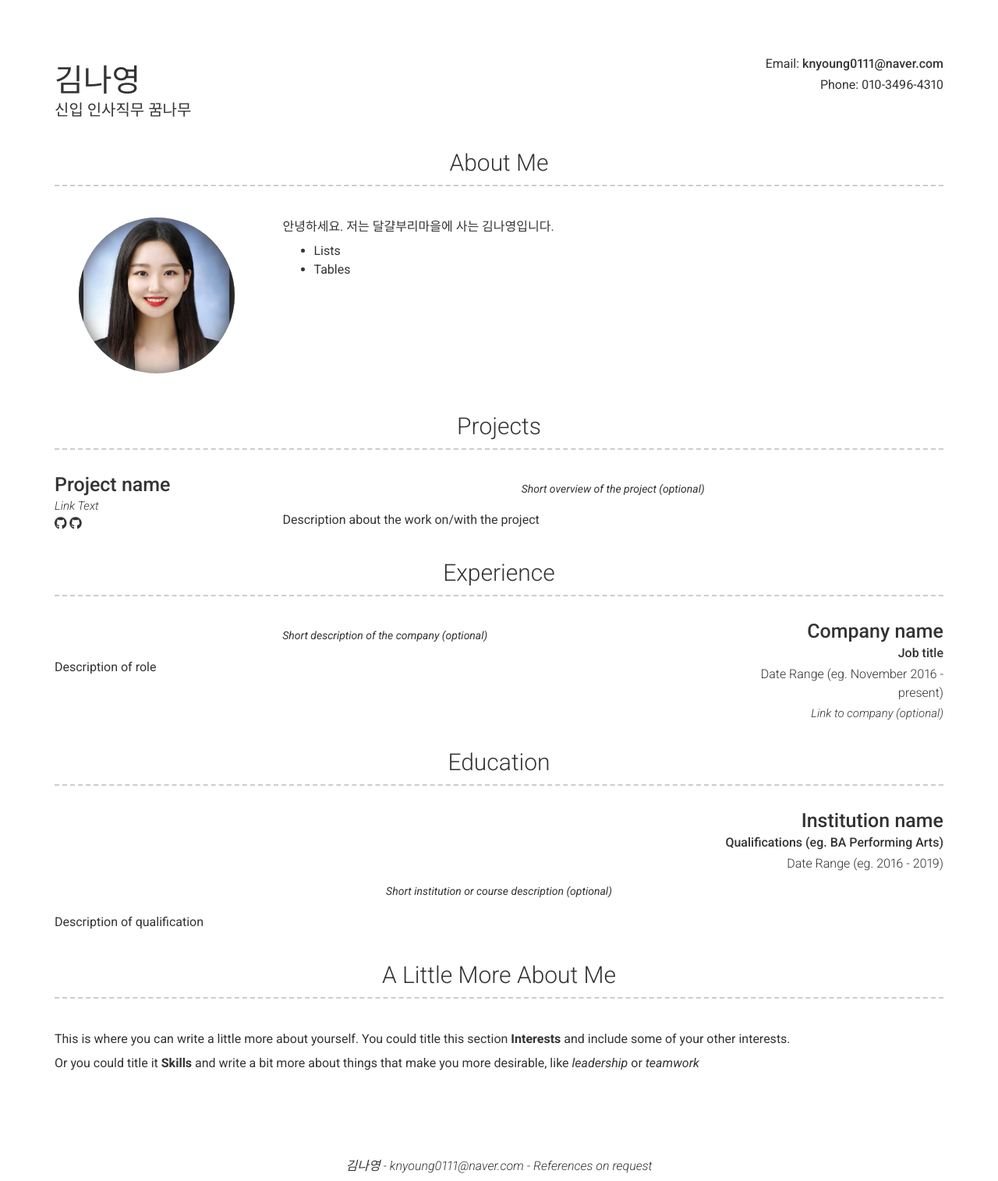
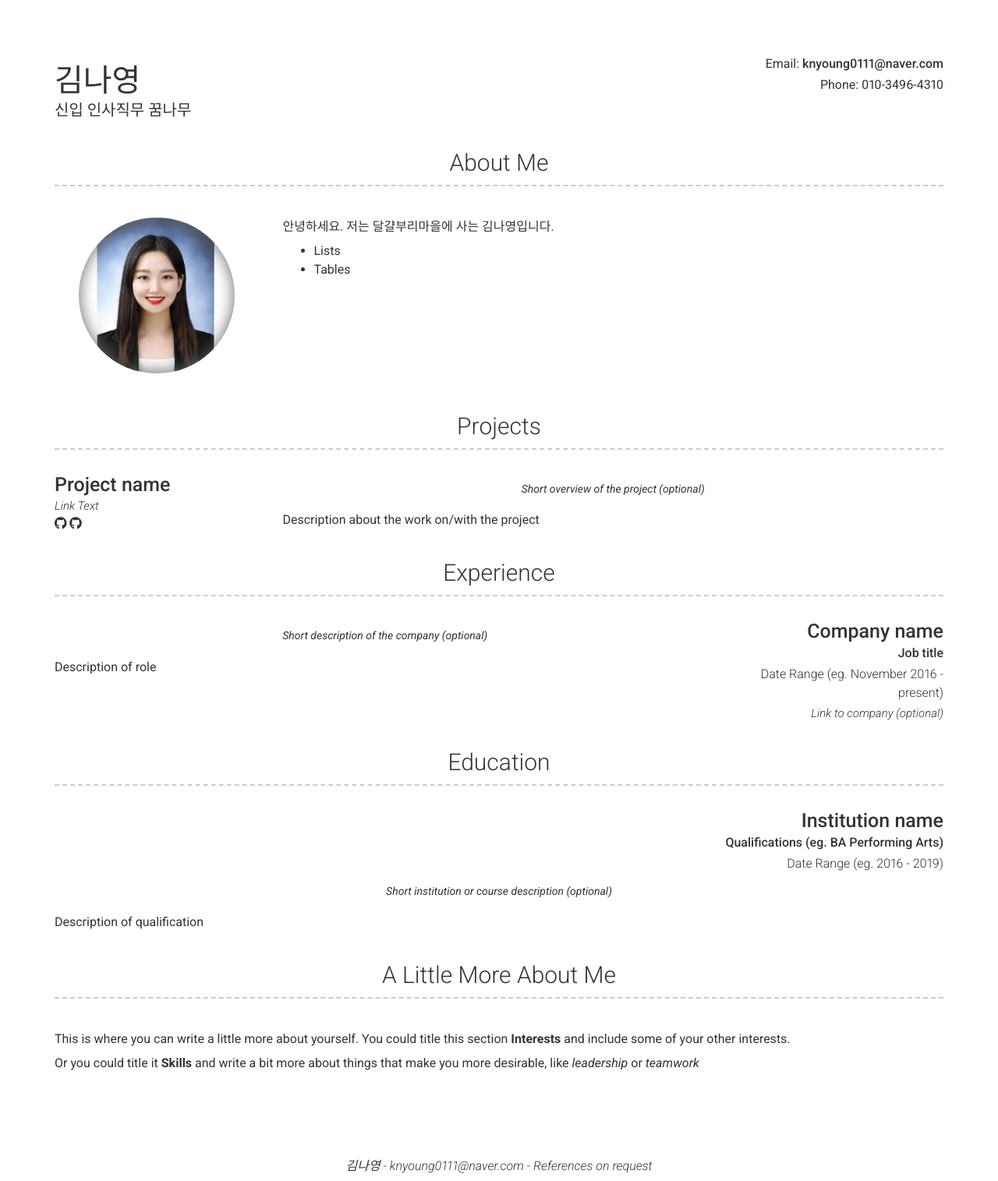
Before and after one commit to steamlng/steamlng.github.io, a Jekyll site: the page built from index.md, in a window 1280 px wide. Shown: the whole page at 78% size. Built offline with Jekyll 4.4.1, drawn with Linux system fonts in a browser that asks for light colours; nearby versions of some CDN libraries.

Commit message:
프사 변경

```diff
--- a/_config.yml
+++ b/_config.yml
@@ -51,7 +51,7 @@ darkmode: never
 
 # About Section
 # about_title: About Me (Use this to override about section title)
-about_profile_image: images/프로필사진4.jpeg
+about_profile_image: images/프로필사진5.jpeg
 about_content: | # this will include new lines to allow paragraphs
   안녕하세요. 저는 달걀부리마을에 사는 김나영입니다.
 
```
Also changed, not shown: images/프로필사진5.jpeg (added).
